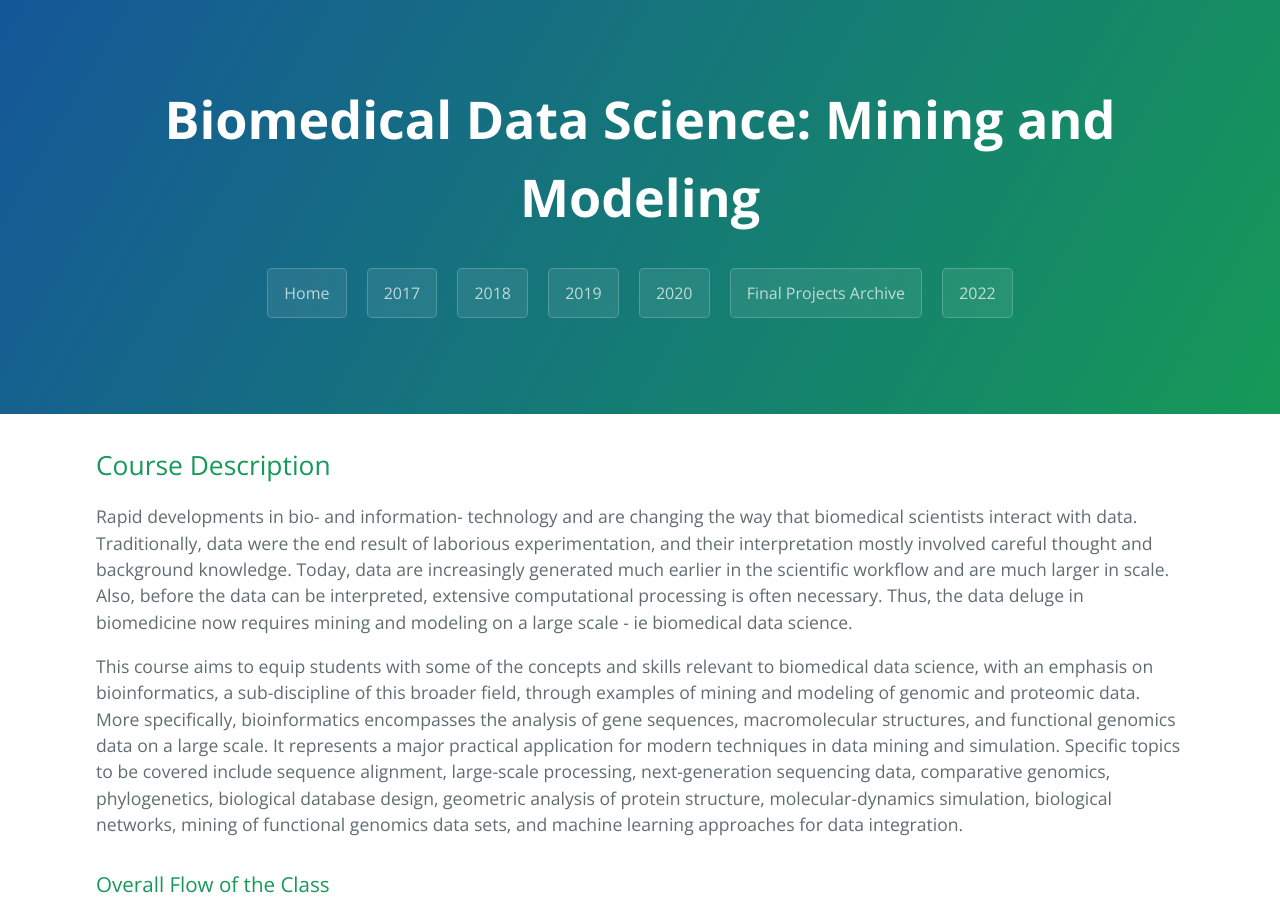
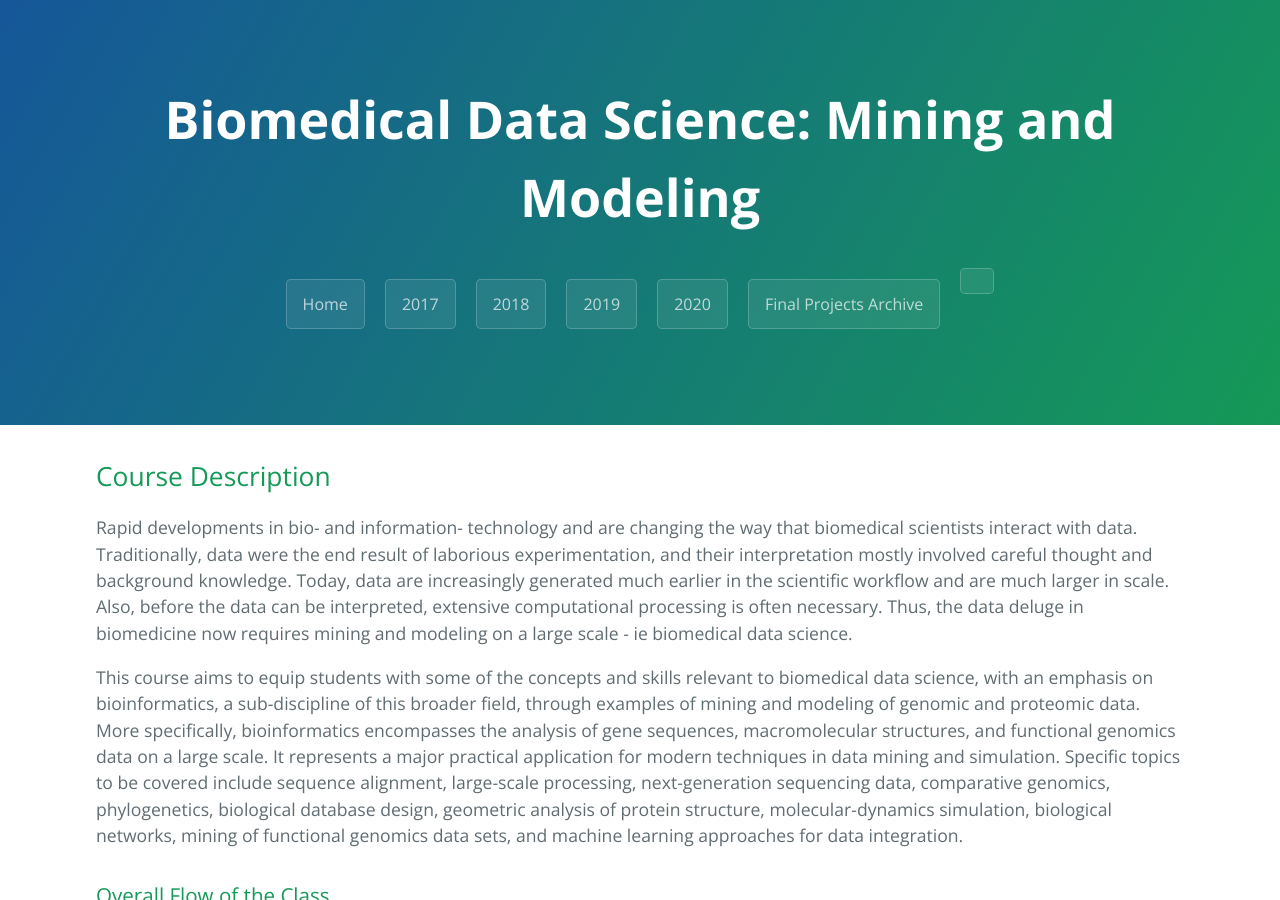
Before and after one commit to susannaliu0705/cbb752-zimmerone-projects, a Jekyll site: the page built from index.md, in a window 1280 px wide and 900 px high. Built offline with Jekyll 4.4.1, drawn with Linux system fonts in a browser that asks for light colours; our own code applies the rules of GitHub Pages for plain Markdown files.

Commit message:
Update page-header.html
Signed-off-by: susannaliu0705 <72394091+susannaliu0705@users.noreply.github.com>

```diff
--- a/_includes/page-header.html
+++ b/_includes/page-header.html
@@ -7,5 +7,5 @@
   <a href="/discussion" class="btn">2019</a>
   <a href="/assignments" class="btn">2020</a>
   <a href="/quiz" class="btn">Final Projects Archive</a>
-  <a href="/final" class="btn">2022</a>
+  <a href="/final" class="btn"></a>
 </section>
```
